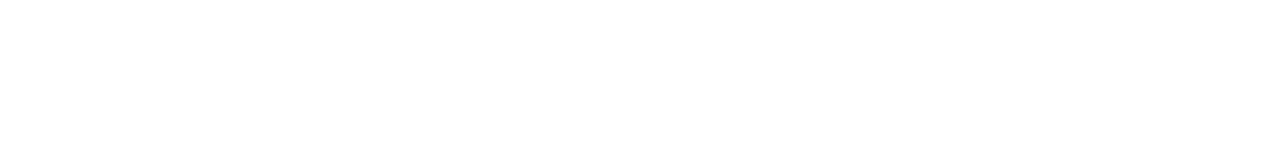
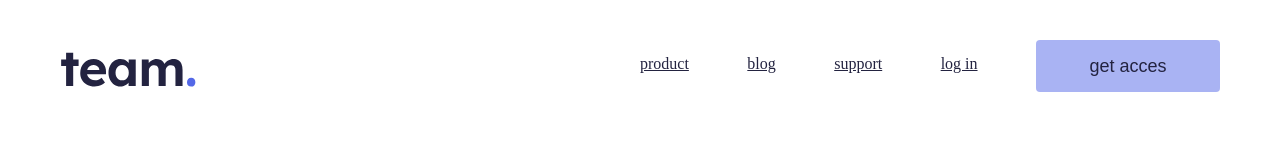
Before and after one commit to sabapailodze04/homework-5, a plain HTML site: page index.html in a window 1280 px wide. Drawn offline with Linux system fonts and the light colour scheme.

Commit message:
feature
making header

```diff
--- a/index.html
+++ b/index.html
@@ -7,6 +7,21 @@
     <link rel="stylesheet" href="styles/styles.css" />
   </head>
   <body>
-    <header></header>
+    <header class="main-container">
+      <div class="logo-section">
+        <a href="#"
+          ><img src="assets/images/vectors/team-logo.svg" alt="logo"
+        /></a>
+      </div>
+      <section class="info-section">
+        <a href="#">product</a>
+        <a href="#">blog</a>
+        <a href="#">support</a>
+        <a href="#">log in</a>
+        <button class="button-container">
+          <p class="">get acces</p>
+        </button>
+      </section>
+    </header>
   </body>
 </html>
--- a/styles/styles.css
+++ b/styles/styles.css
@@ -123,3 +123,61 @@ table {
   border-spacing: 0;
 }
 /* ! code starting */
+@font-face {
+  font-family: "deca";
+  src: url("../assets/fonts/deca.ttf");
+}
+
+body {
+  --text-color: #232340;
+  --main-color: #f5f5f5;
+  --secondary-color: #5468e780;
+  display: flex;
+  justify-content: center;
+  padding-top: 40px;
+  font-family: "deca" Arial, Helvetica, sans-serif;
+}
+@font-face {
+  font-family: "deca";
+  src: url("../assets/fonts/deca.ttf");
+}
+
+.main-container {
+  max-width: 1160px;
+  width: 100%;
+  min-height: 52px;
+  display: flex;
+}
+.logo-section {
+  height: 52px;
+  width: 50%;
+}
+
+.info-section {
+  width: 50%;
+  display: flex;
+  justify-content: space-between;
+}
+
+.info-section a {
+  color: var(--text-color);
+  height: 24px;
+  font-weight: 500;
+  line-height: 150%;
+  letter-spacing: 0%;
+  padding-top: 11.5px;
+}
+.button-container {
+  width: 184px;
+  height: 100%;
+  border-radius: 4px;
+  background-color: var(--secondary-color);
+  border-style: none;
+}
+
+.info-section p {
+  font-size: 18px;
+  line-height: 150%;
+  letter-spacing: 0%;
+  color: var(--text-color);
+}
```
Also changed, not shown: assets/fonts/deca.ttf (added), assets/images/vectors/team-logo.svg (added).
